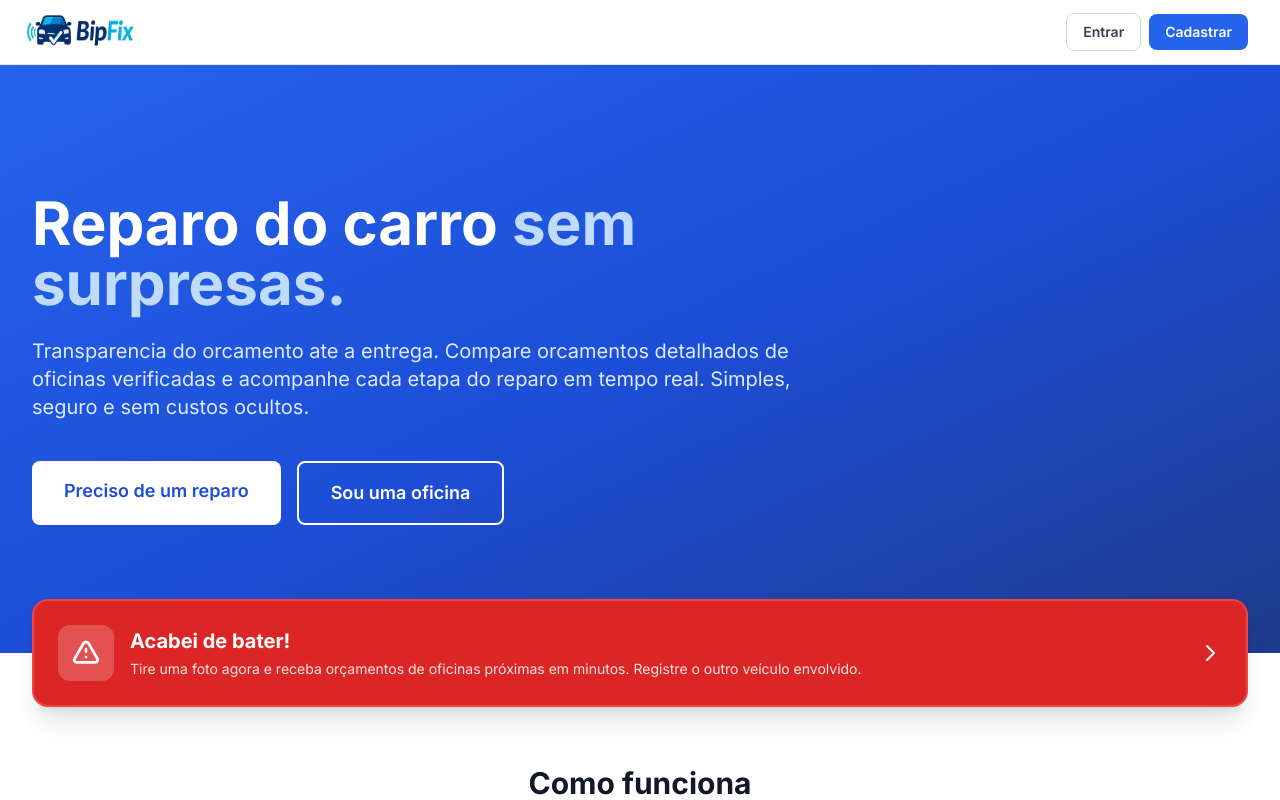
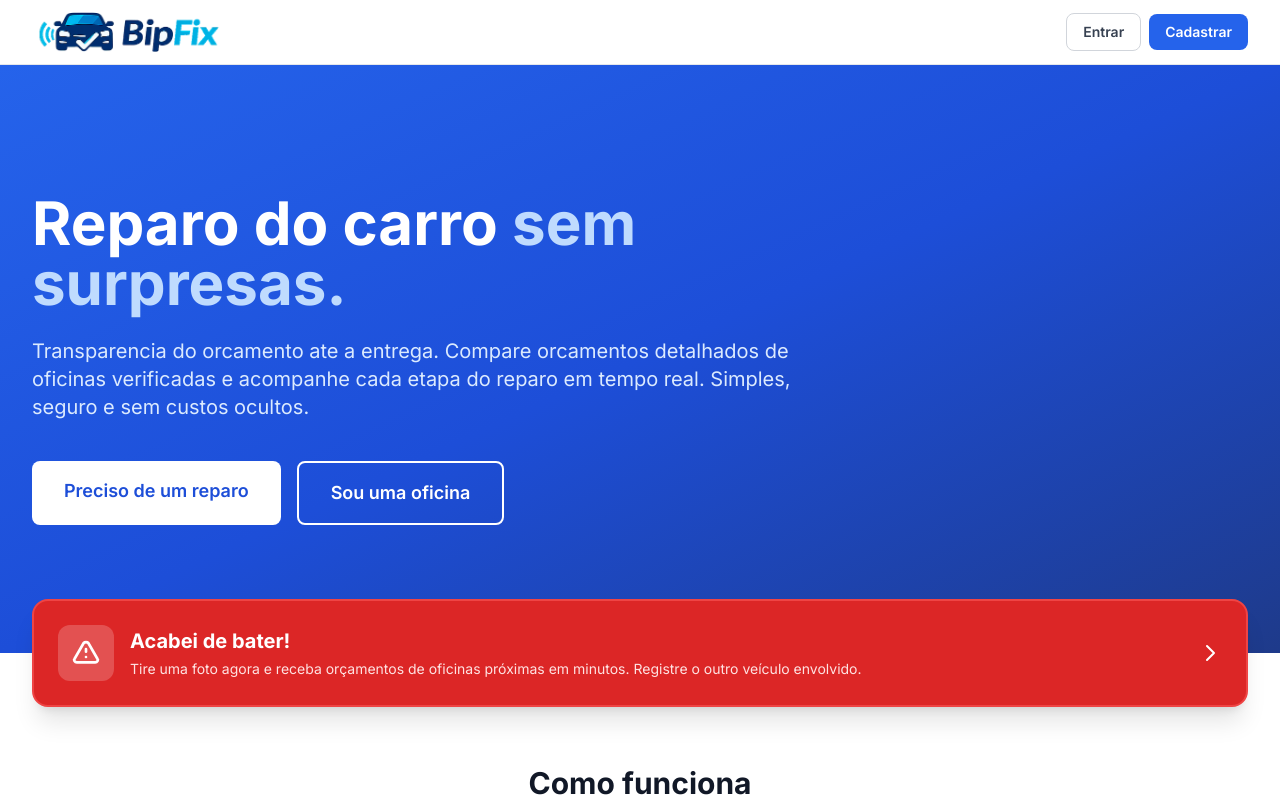
Before and after one commit to vrodriguesp/fixauto-brasil, a Next.js app in the folder apps/web/: page / in a window 1280 px wide. Shown: the top 800 px of the page. Built offline with nearby package versions, Linux system fonts and the light colour scheme; no server answers.

Commit message:
fix: logo sharp sem padding - h-10 sem margens negativas
Co-Authored-By: Claude Opus 4.6 (1M context) <noreply@anthropic.com>

```diff
--- a/apps/web/src/components/layout/Navbar.tsx
+++ b/apps/web/src/components/layout/Navbar.tsx
@@ -31,7 +31,7 @@ export default function Navbar() {
         <div className="flex justify-between h-16">
           <div className="flex items-center">
             <Link href={isLoggedIn ? dashboardPath : '/'} className="flex items-center gap-1">
-              <img src="/logo.png" alt="BipFix" className="h-20 -my-2" style={{marginLeft: '-80px'}} />
+              <img src="/logo.png" alt="BipFix" className="h-10" />
               {(isOficina || isAdmin) && (
                 <div className="flex flex-col ml-1">
                   {isOficina && (
```
Also changed, not shown: apps/web/public/logo.png.
